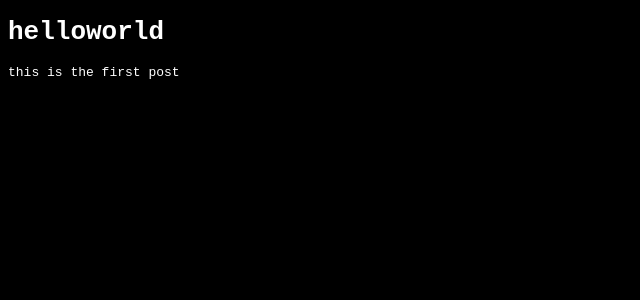
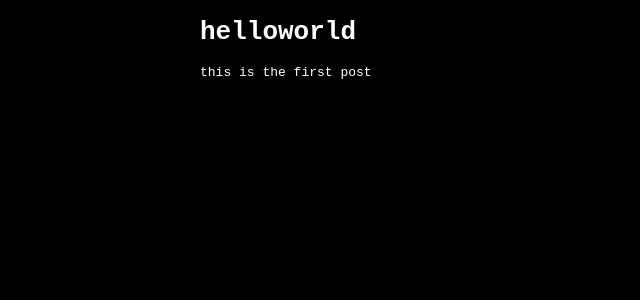
Before and after one commit to 1campbellj/1campbellj.github.io, a Jekyll site: the page built from _posts/2014-10-30-first-post.md, in a window 1280 px wide. Shown: the top 300 px of the page, without its empty margins (0-640 px from the left). Built offline with Jekyll 4.4.1, drawn with Linux system fonts in a browser that asks for light colours.

Commit message:
css update

```diff
--- a/_includes/head.html
+++ b/_includes/head.html
@@ -1,4 +1,7 @@
 <head>
   <!-- CSS -->
   <link rel="stylesheet" href="/public/css/econo.css">
+  {% if page.style %}
+  <link rel="stylesheet" href="{{ page.style }}">
+  {% endif %}
 </head>
--- a/_layouts/post.html
+++ b/_layouts/post.html
@@ -1,3 +1,5 @@
 ---
 layout: default
 ---
+
+{% include /public/css/post.css %}
--- /dev/null
+++ b/public/css/post.css
@@ -0,0 +1,3 @@
+body {
+  margin-left: 200px;
+}
```
Also changed, not shown: _posts/2014-10-30-first-post.md (+1 -0 lines), index.html (+7 -5 lines), 4 other files.
